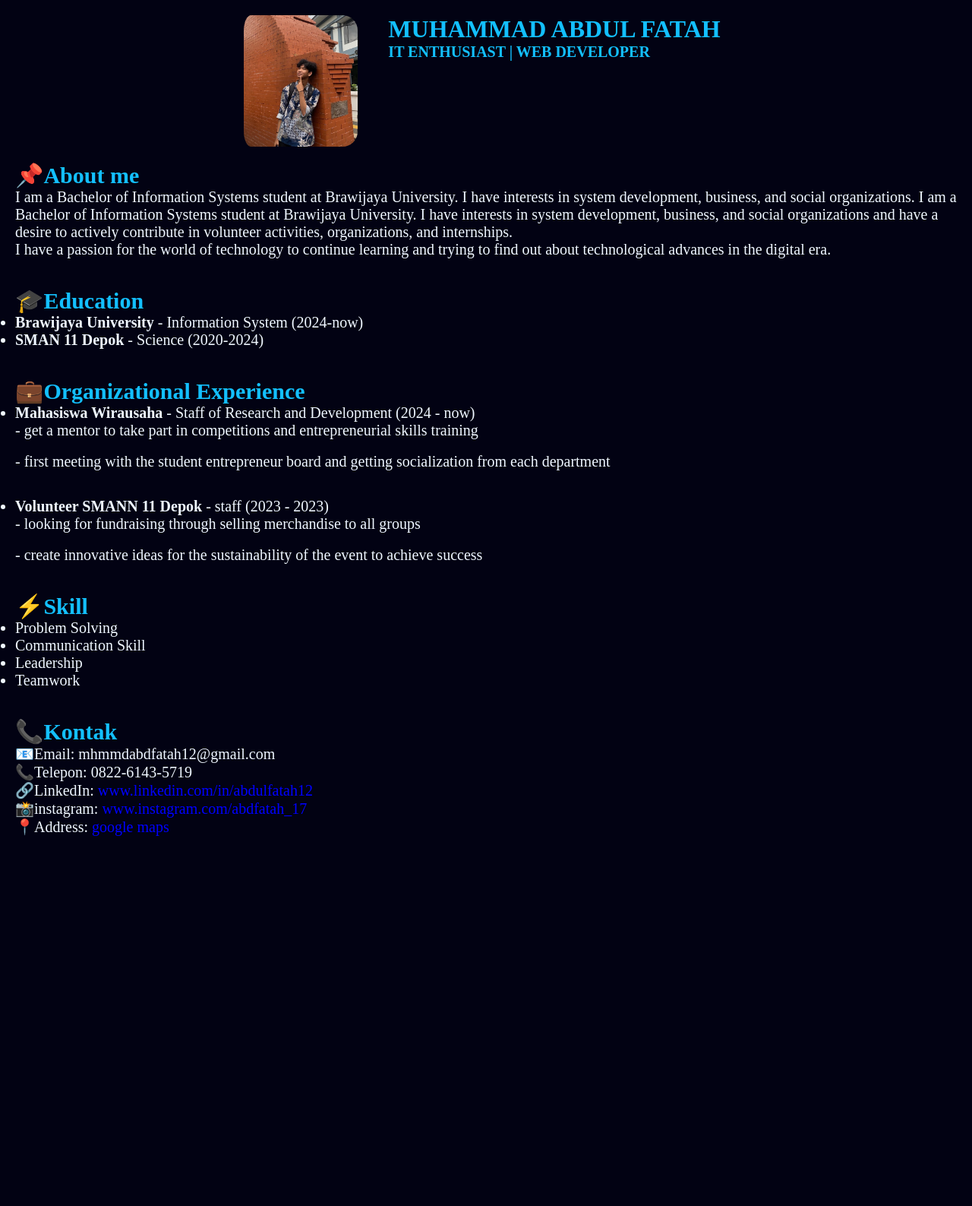
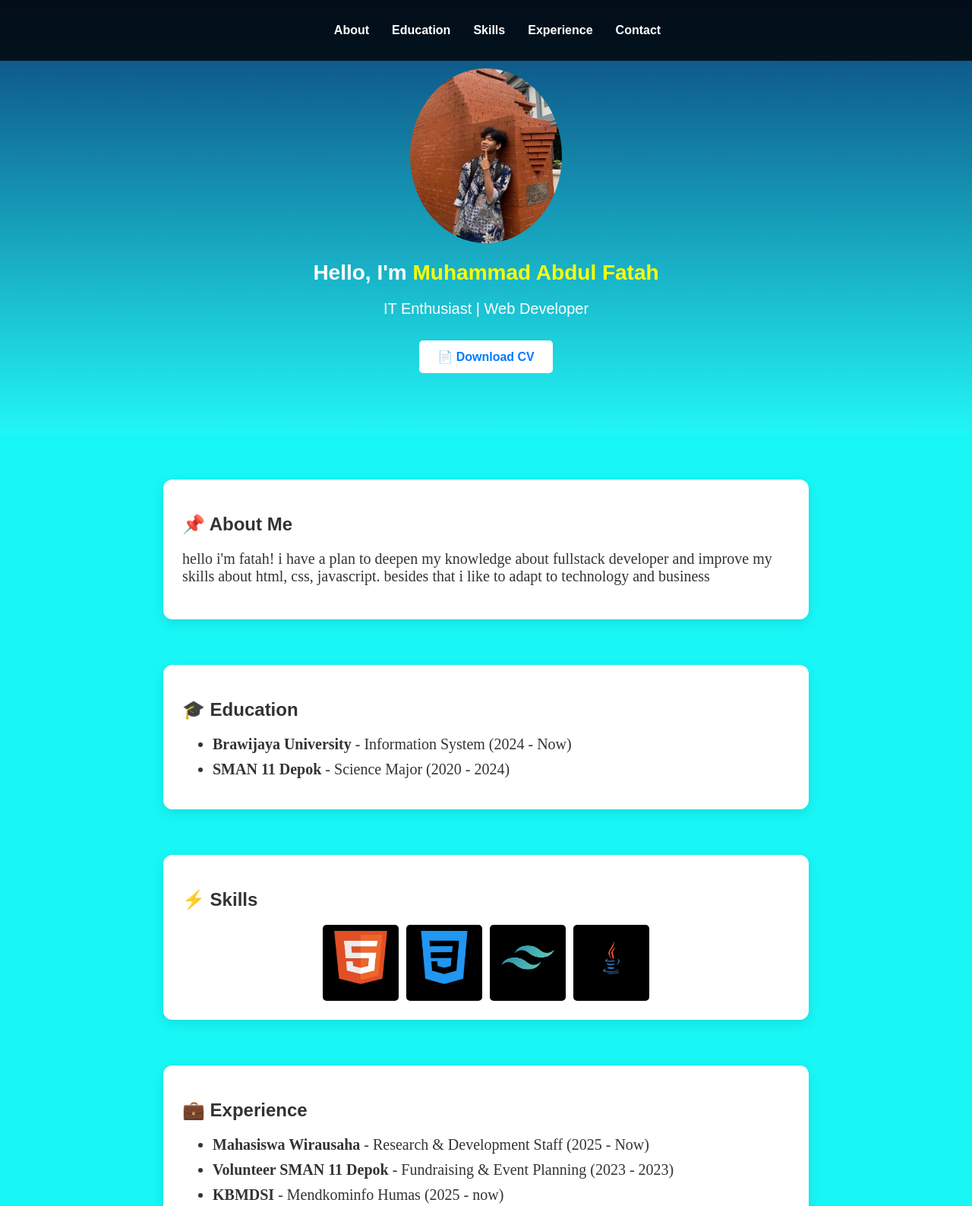
Before and after one commit to bedulllll/cv, a plain HTML site: page index.html in a window 1280 px wide. Shown: the top 1587 px of the page at 76% size. Before the commit the page ends 1120 px from the top, so only its background shows below. Drawn offline with Linux system fonts and the light colour scheme.

Commit message:
Update website

```diff
--- a/index.html
+++ b/index.html
@@ -1,64 +1,77 @@
 <!DOCTYPE html>
-<html lang="en">
+<html lang="en" class="html">
 <head>
     <meta charset="UTF-8">
     <meta name="viewport" content="width=device-width, initial-scale=1.0">
-    <title>bedul cv</title>
-    <link rel="stylesheet" href="style.css"/>
+    <title>cv bedul</title>
+    <link rel="stylesheet" href="style.css">
+</head>
+<body>
+    <nav>
+        <ul>
+            <li><a href="#about">About</a></li>
+            <li><a href="#education">Education</a></li>
+            <li><a href="#skills">Skills</a></li>
+            <li><a href="#experience">Experience</a></li>
+            <li><a href="#contact">Contact</a></li>
+        </ul>
+    </nav>
 
-</head>
+    <header>
+        <div class="hero-content">
+            <img class="hero-content_img" src="WhatsApp Image 2025-02-19 at 18.30.48_1a9bcc5f.jpg" alt="profile"/>
+            <h1>Hello, I'm <span>Muhammad Abdul Fatah</span></h1>
+            <p>IT Enthusiast | Web Developer</p>
+            <a href="https://drive.google.com/file/d/1N18SAIWUY85-jBG7I9icMuBRHTxhAnmy/view?usp=sharing" download="CV_Muhammad_Abdul_Fatah.pdf" class="btn">📄 Download CV</a>
+        </div>
+    </header>
 
-<body>
-        <header>
-            <img src="WhatsApp Image 2025-02-19 at 18.30.48_1a9bcc5f.jpg" alt="error" width="150" align="left"/>
-            <h1>MUHAMMAD ABDUL FATAH<p>IT ENTHUSIAST | WEB DEVELOPER</p></h1><br>
-        </header>
+    <section id="about" class="card">
+        <h2>📌 About Me</h2>
+        <p>hello i'm fatah! i have a plan to deepen my knowledge about fullstack developer and improve my skills about html, css, javascript. besides that i like to adapt to technology and business</p>
+    </section>
 
-    <sectio>
-        <h1></h1>
-        <h2> 📌About me</h2>
-        <p>I am a Bachelor of Information Systems student at Brawijaya University. I have interests in system development, business, and social organizations. I am a Bachelor of Information Systems student at Brawijaya University. I have interests in system development, business, and social organizations and have a desire to actively contribute in volunteer activities, organizations, and internships.<br> I have a passion for the world of technology to continue learning and trying to find out about technological advances in the digital era.</p>
-    </sectio>
-
-    <section>
-        <br><h2>🎓Education</h2>
+    <section id="education" class="card">
+        <h2>🎓 Education</h2>
         <ul>
-            <li><strong>Brawijaya University</strong> - Information System (2024-now)</li>
-            <li><strong>SMAN 11 Depok</strong> - Science (2020-2024)</li>
+            <li><strong>Brawijaya University</strong> - Information System (2024 - Now)</li>
+            <li><strong>SMAN 11 Depok</strong> - Science Major (2020 - 2024)</li>
         </ul>
     </section>
 
-    <section>
-        <br><h2>💼Organizational Experience</h2>
+    <section id="skills" class="card">
+        <h2>⚡ Skills</h2>
+        <div class="skill-container">
+            <div class="skill">
+                <img src="img/html-removebg-preview.png" alt="HTML" class="skill-icon">
+            </div>
+            <div class="skill">
+                <img src="img/Css_3_free_icons_designed_by_Pixel_perfect-removebg-preview.png" alt="CSS" class="skill-icon">
+            </div>
+            <div class="skill">
+                <img src="img/Tailwind_CSS_-_Rapidly_build_modern_websites_without_ever_leaving_your_HTML_-removebg-preview.png" alt="Tailwind CSS" class="skill-icon">
+            </div>
+            <div class="skill">
+                <img src="img/Google_Images-removebg-preview.png" alt="Java" class="skill-icon">
+            </div>
+        </div>
+    </section>
+
+    <section id="experience" class="card">
+        <h2>💼 Experience</h2>
         <ul>
-            <li><strong>Mahasiswa Wirausaha</strong> - Staff of Research and Development (2024 - now)</li>
-            <p>- get a mentor to take part in competitions and entrepreneurial skills training</p>
-            <br><p>- first meeting with the student entrepreneur board and getting socialization from each department</p>
-            <br>
-            <br><li><strong>Volunteer SMANN 11 Depok</strong> - staff (2023 - 2023)</li>
-            <p>- looking for fundraising through selling merchandise to all groups</p>
-            <br><p>- create innovative ideas for the sustainability of the event to achieve success</p>
+            <li><strong>Mahasiswa Wirausaha</strong> - Research & Development Staff (2025 - Now)</li>
+            <li><strong>Volunteer SMAN 11 Depok</strong> - Fundraising & Event Planning (2023 - 2023)</li>
+            <li><strong>KBMDSI</strong> - Mendkominfo Humas (2025 - now)</li>
         </ul>
     </section>
 
-    <section>
-        <br><h2>⚡Skill</h2>
-        <ul>
-            <li>Problem Solving</li>
-            <li>Communication Skill</li>
-            <li>Leadership</li>
-            <li>Teamwork</li>
-        </ul>
+    <section id="contact" class="card">
+        <h2>📞 Contact</h2>
+        <p>Email: <a href="mailto:mhmmdabdfatah12@gmail.com">mhmmdabdfatah12@gmail.com</a></p>
+        <p>Phone: 0822-6143-5719</p>
+        <p>LinkedIn: <a href="https://www.linkedin.com/in/abdulfatah12">Linkedin.com/abdulfatah</a></p>
+        <p>Instagram: <a href="https://www.instagram.com/abdfatah_17">@abdfatah_17</a></p>
     </section>
-
-    <section>
-        <br><h2>📞Kontak</h2>
-        <p>📧Email: mhmmdabdfatah12@gmail.com</p>
-        <p>📞Telepon: 0822-6143-5719</p>
-        <p>🔗LinkedIn: <a style="text-decoration: none;" href="www.linkedin.com/in/abdulfatah12"> www.linkedin.com/in/abdulfatah12</a></p>
-        <p>📸instagram: <a style="text-decoration: none; color: blue;" href="https://www.instagram.com/abdfatah_17?igsh=MjFvdzRpMHlnZzRt"> www.instagram.com/abdfatah_17</a></p>
-        <p>📍Address: <a style="color: blue;" href="https://maps.app.goo.gl/JavmciRvNazBRGDi8" > google maps</a></p>
-    </section>
-
 </body>
 </html>
--- a/style.css
+++ b/style.css
@@ -1,49 +1,143 @@
-*, html {
-    padding: 0;
+body {
     margin: 0;
+    font-family: 'Arial', sans-serif;
+    background: linear-gradient(rgb(24, 246, 246), rgb(24, 246, 246));
+    color: #333;
+    text-align: center;
+    scroll-behavior: smooth;
 }
 
-body {
-    background-color: rgb(2, 2, 19);
-    padding: 20px;
-    color: aliceblue;
+nav {
+    background: rgba(0, 0, 0, 0.8);
+    padding: 15px;
+    position: fixed;
+    width: 100%;
+    top: 0;
+    left: 0;
+    z-index: 100;
+}
+
+nav ul {
+    list-style: none;
+    padding: 0;
+    display: flex;
+    justify-content: center;
+    gap: 30px;
+}
+
+nav ul li {
+    display: inline;
+}
+
+nav ul li a {
+    color: white;
+    text-decoration: none;
+    font-weight: bold;
+    transition: 0.3s;
+}
+
+nav ul li a:hover {
+    color: #00c6ff;
 }
 
 header {
-    color: rgb(19, 192, 255);
+    background: linear-gradient(rgb(11, 65, 122),rgb(34, 246, 246));
+    color: white;
+    padding: 80px 20px;
+    text-align: center;
+}
+
+.hero-content_img {
+    margin-top: 10px;
+    width: 200px;
+    border-radius: 100%;
+    border-color: white;
+}
+
+.hero-content h1 {
+    font-size: 28px;
+}
+
+.hero-content span {
+    color: yellow;
+}
+
+.hero-content p {
+    font-size: 20px;
+}
+
+.btn {
+    display: inline-block;
+    margin-top: 10px;
+    padding: 12px 24px;
+    background: white;
+    color: #007bff;
+    border-radius: 5px;
+    text-decoration: none;
+    font-weight: bold;
+    transition: 0.3s;
+}
+
+.btn:hover {
+    background: #f8f9fa;
+    transform: scale(1.05);
+}
+
+.card {
+    max-width: 800px;
+    margin: 60px auto;
+    background: white;
+    padding: 25px;
+    border-radius: 12px;
+    box-shadow: 0px 5px 15px rgba(0, 0, 0, 0.1);
+    text-align: left;
+    transition: 0.3s;
+}
+
+.card p {
+    font-size: 20px;
+    font-family: serif;
+}
+
+.card ul li {
+    font-size: 20px;
+    font-family: serif;
+    margin-top: 10px;
+}
+
+.card:hover {
+    transform: scale(1.02);
+}
+
+.skill-container {
     display: flex;
-    gap:20px;
+    flex-wrap: wrap;
+    gap: 10px;
     justify-content: center;
 }
 
-header img {
-    border-radius: 20px;
-    padding-left: 10px;
+.skill {
+    background-color: black;
+    padding: 8px 15px;
+    border-radius: 5px;
+    font-weight: bold;
 }
 
-h1 {
-    padding-left: 20px;
+.skill:hover {
+    transform: scale(1.1);
 }
 
-h2 {
-    color: rgb(19, 192, 255);
-    margin-top: 20px;
-    font-size: 30px;
+.skill-icon {
+    width: 70px;
+    height: 70px;
+    margin-bottom: 10px;
 }
 
-ul {
-    color: aliceblue;
+.card a {
+    color: #007bff;
+    text-decoration: none;
 }
 
-li {
-    font-size:20px;
+.card a:hover {
+    text-decoration: underline;
 }
-
-a {
-    text-decoration: none;
-    color: blue;
-}
-
-p {
-    font-size:20px;
-}
```
Also changed, not shown: img/Css_3_free_icons_designed_by_Pixel_perfect-removebg-preview.png (added), img/Google_Images-removebg-preview.png (added), img/Tailwind_CSS_-_Rapidly_build_modern_websites_without_ever_leaving_your_HTML_-removebg-preview.png (added), img/html-removebg-preview.png (added).
